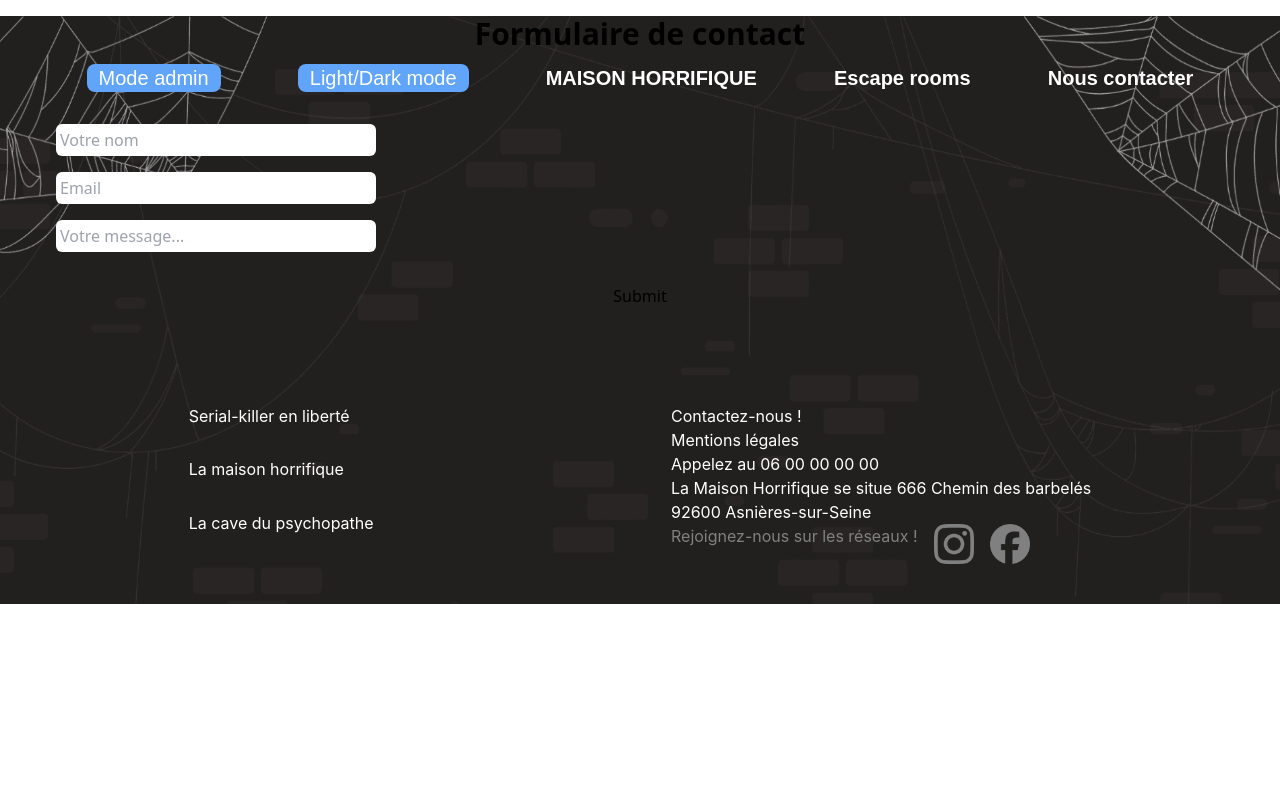
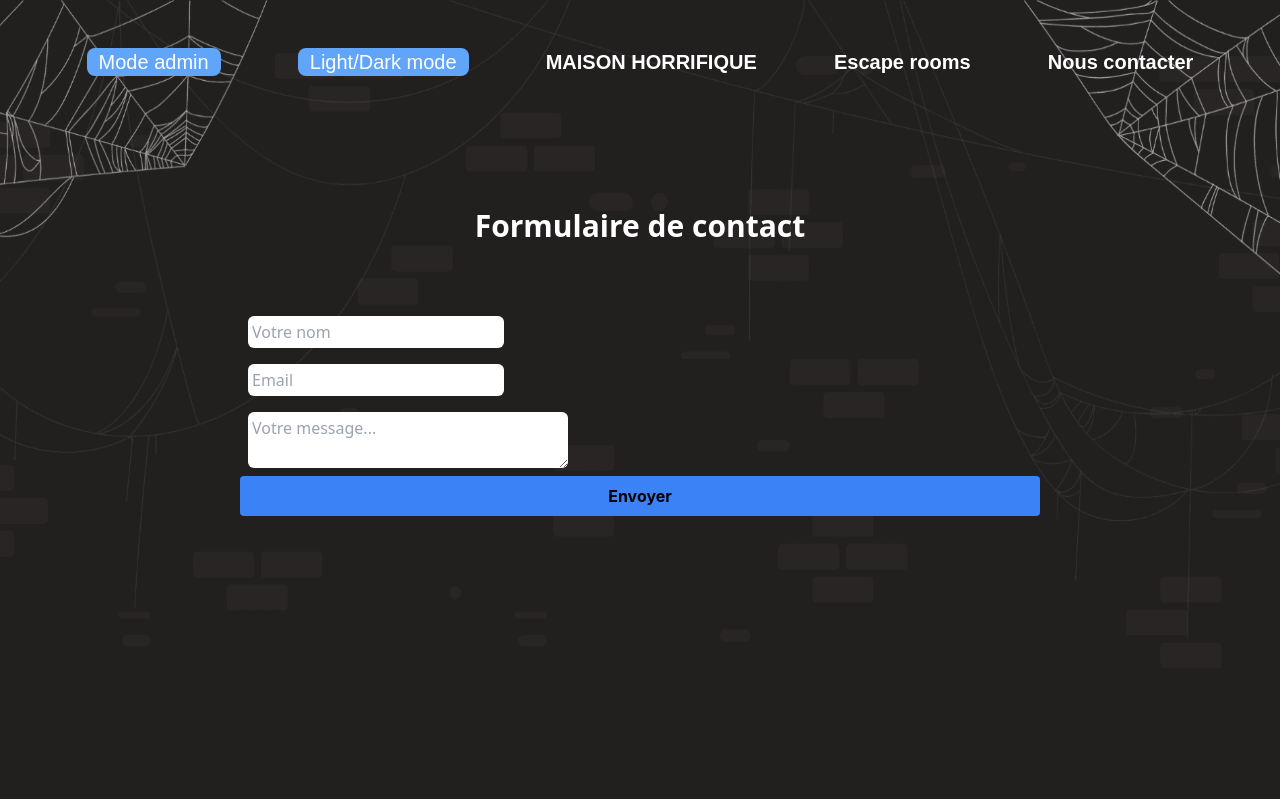
Before and after one commit to goodfoodtruck/escape-horror, a React (Vite) app: page /contact in a window 1280 px wide. Shown: the top 799 px of the page. Built offline with nearby package versions, Linux system fonts and the light colour scheme.

Commit message:
update contactform

```diff
--- a/src/components/ContactFormComponent.tsx
+++ b/src/components/ContactFormComponent.tsx
@@ -1,25 +1,22 @@
-import { FormEvent, useState } from "react"
+import { useContext, useState } from "react"
+import { ThemeContext } from "../contexts/ThemeContext"
 
 export const ContactFormComponent = () => {
+    const { theme } = useContext(ThemeContext)
     const [fullname, setFullname] = useState("")
     const [mail, setMail] = useState("")
     const [content, setContent] = useState("")
-    const userBody = JSON.stringify({fullname, mail, content})
-
-    const handleSubmit = (e: FormEvent<HTMLFormElement>) => {
-        e.preventDefault()
-        console.log("Formulaire rempli")
-    }
+    const [sent, setSent] = useState(false)
 
     return (
-        <div className="m-4">
+        <div className={`p-52 text-${theme}`}>
             <h2 className="mb-8 text-3xl text-center font-sans font-bold">Formulaire de contact</h2>
-            <form onSubmit={handleSubmit} className="flex flex-col p-8 rounded-lg">
+            <div className="flex flex-col p-8 rounded-lg text-black">
                 <input
                     type="text"
                     onChange={e => setFullname(e.target.value)}
                     value={fullname}
-                    className="w-64 md:w-80 m-2 p-2 md:p-1 rounded-md font-sans"
+                    className="w-64 m-2 p-2 md:p-1 rounded-md font-sans"
                     name="fullname"
                     placeholder="Votre nom"
                 />
@@ -27,24 +24,24 @@ export const ContactFormComponent = () => {
                     type="mail"
                     value={mail}
                     onChange={e => setMail(e.target.value)}
-                    className="w-64 md:w-80 m-2 p-2 md:p-1 rounded-md font-sans"
+                    className="w-64 m-2 p-2 md:p-1 rounded-md font-sans"
                     name="mail"
                     placeholder="Email"
                 />
-                <input
-                    type="text"
+                <textarea
                     value={content}
                     onChange={e => setContent(e.target.value)}
-                    className="w-64 md:w-80 m-2 p-2 md:p-1 rounded-md font-sans"
+                    className="md:w-80 m-2 p-2 md:p-1 rounded-md font-sans"
                     name="content"
                     placeholder="Votre message..."
                 />
-                <input
-                    type="submit"
-                    id="button"
-                    className="mt-4 mx-auto md:p-2 font-sans cursor-pointer"
-                />
-            </form>
+                <button
+                    onClick={() => setSent(true)}
+                    className={`btn ${sent ? "bg-gray-300" : "bg-blue-500 hover:bg-blue-700"} font-bold py-2 px-4 rounded w-full`}
+                    disabled={sent}>
+                    Envoyer
+                </button>
+            </div>
         </div>
     )
 }
```
